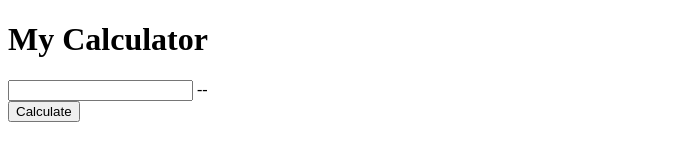
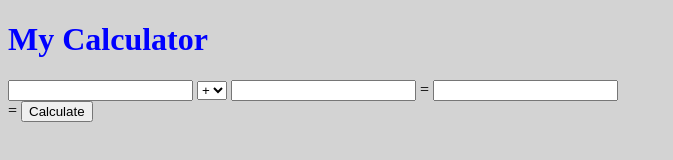
Before and after one commit to Damith88/xp-training, a plain HTML site: page index.html in a window 1280 px wide. Shown: the whole page, without its empty margins (0-673 px from the left). Drawn offline with Linux system fonts and the light colour scheme.

Commit message:
Ui changes

```diff
--- a/index.html
+++ b/index.html
@@ -3,12 +3,21 @@
 <head>
   <meta charset="utf-8">
   <title>Calculator</title>
+<style>
+body {background-color:lightgray}
+h1   {color:blue}
+p    {color:green}
+</style>
 </head>
 <body>
-  <h1>My Calculator</h1>
-  <input type="text" id="input_area"/>
-  <label id="result">--</label>
-  <br>
+  <h1 style>My Calculator</h1>
+  <input type="text" id="input_area"/> <select>
+  <option value="+">+</option>
+  <option value="-">-</option>
+  <option value="/">/</option>
+  <option value="*">*</option>
+</select> <input type="text" id="input_area"/> = <input type="text" id="input_area" readonly="readonly"/>
+  <br>=
   <input type="Submit" id="calculatebtn" value="Calculate">
   <script src="calculator.js"></script>
   <script type="text/javascript">
```
